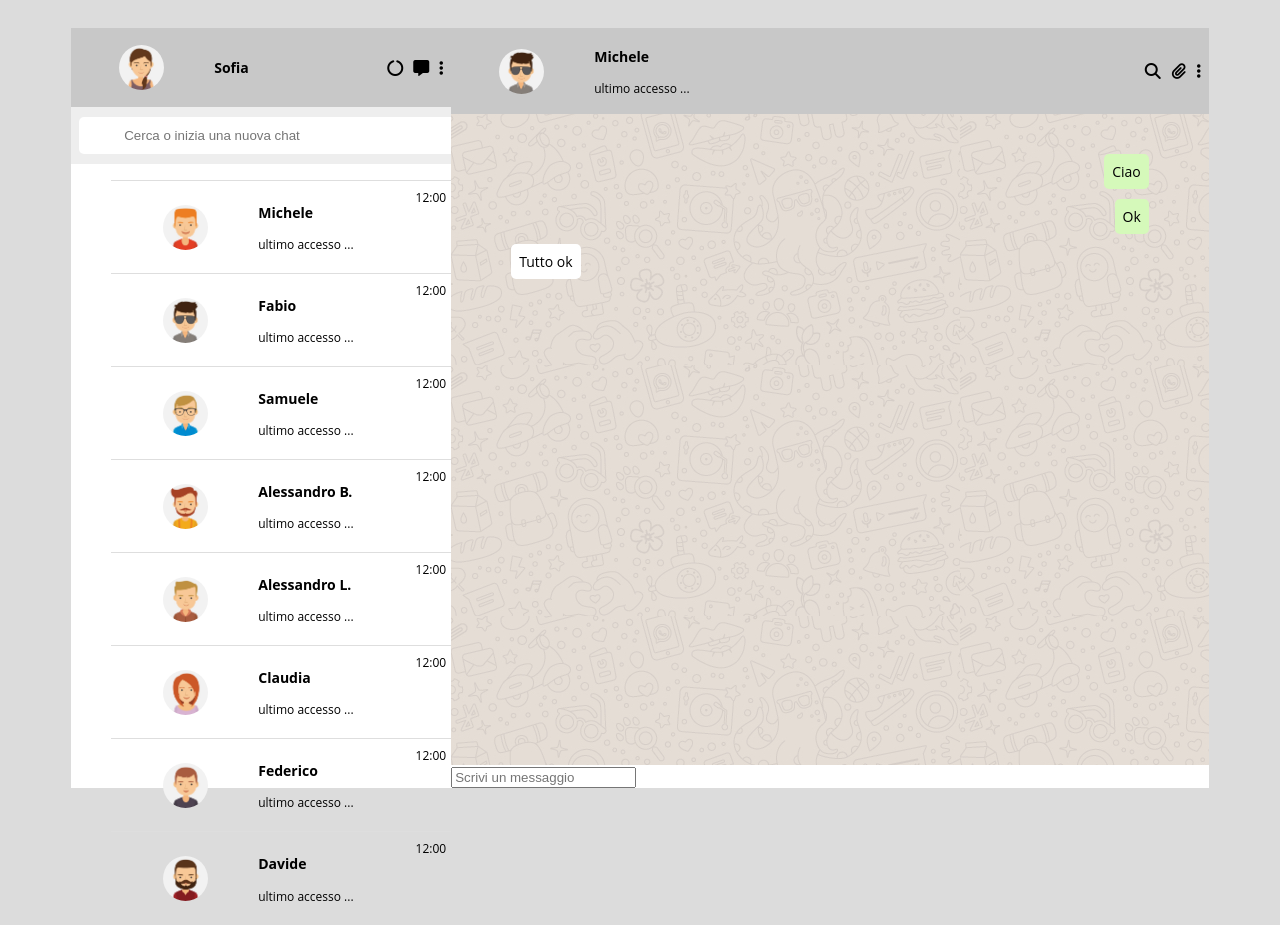
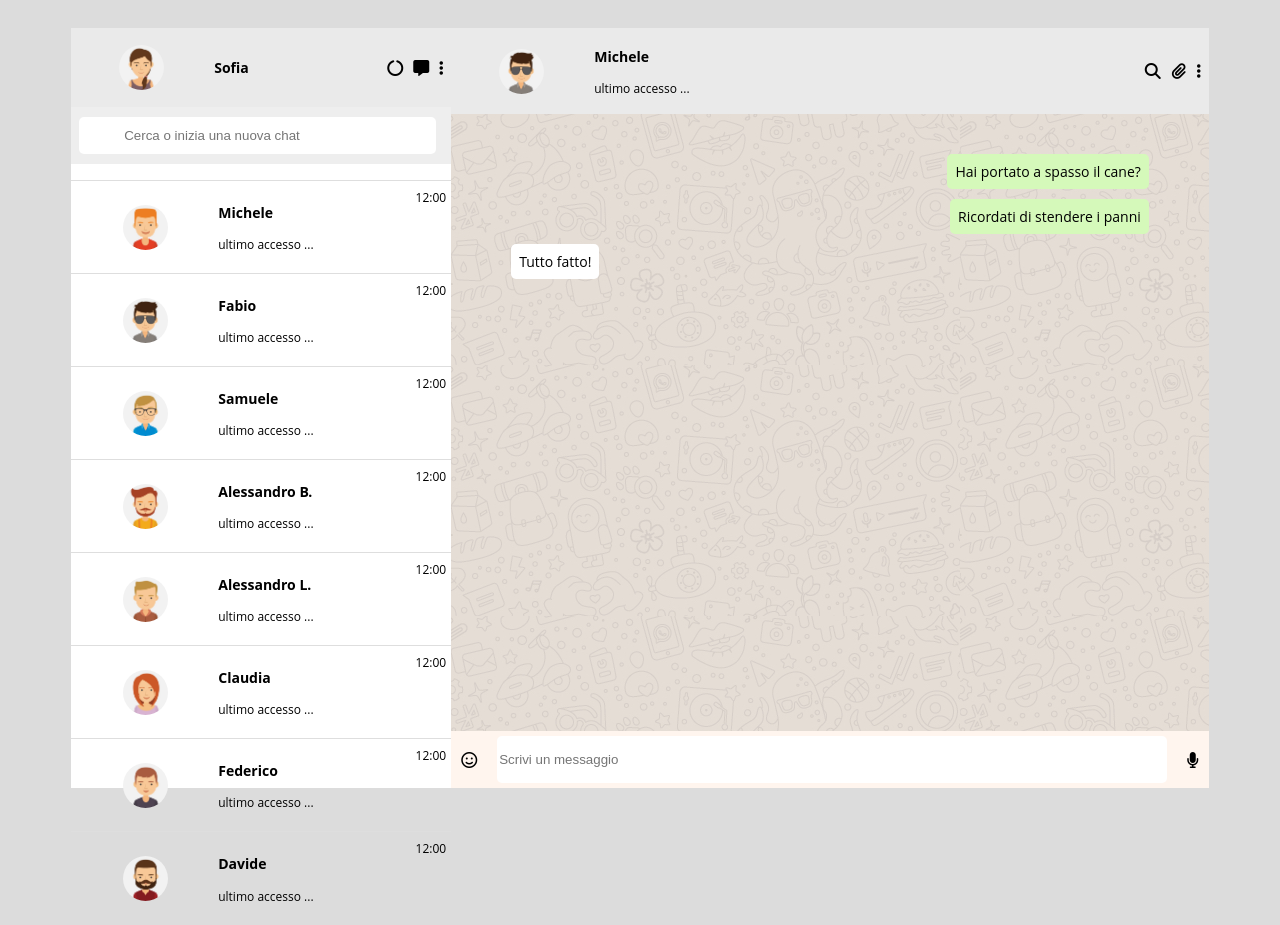
Before and after one commit to FabriAtom/vue-boolzapp, a plain HTML site: page index.html in a window 1280 px wide. Drawn offline with nearby package versions, Linux system fonts and the light colour scheme.

Commit message:
comm-contact-chat

```diff
--- a/css/app.css
+++ b/css/app.css
@@ -61,10 +61,11 @@ body{
 
 .sidebar .contacts{
     flex-grow: 1;
+    padding: 0;
 }
 
 .toolbar{
-    background-color: rgb(200, 200, 200);
+    background-color: rgb(234, 234, 234);
     padding: 5px 8px;
     display: flex;
     align-items: center;
@@ -113,7 +114,7 @@ body{
     height: 35px;
     padding-left: 45px;
     border: none;
-    width: 100%;
+    width: 85%;
 }
 
 .messages{
@@ -142,101 +143,18 @@ body{
 }
 
 
-
-
-
-
-
-
-
-
-
-
-
-
-
-
-
-
-
-
-/* contact */
-/* .sidebar{
-    height: 600px;
-    width: 250px;
-    background-color: grey;
+.add-new-message{
+    display: flex;
+    align-items: center;
+    gap: 20px;
+    padding: 5px 10px;
+    background-color: seashell;
 }
 
-.menu-contact{
-    height: 60px;
-    width: 250px;
-    background-color:rgba(0, 0, 0, 0.5);
+.add-new-message input{
+    height: 45px;
+    padding: o 15px;
+    border-radius: 5px;
+    flex-grow: 1;
+    border: none;
 }
-
-.mio-profilo{
-    height: 60px;
-    display: flex;
-    align-items: center;
-}
-
-.img-avatar{
-    width: 60px;
-    height: 60px;
-    border-radius: 40px;
-    margin: 0;
-}
-
-.nome-utente{
-    font-weight: 200px;;
-    color: black;
-    margin: 0;
-}
-
-.search{
-    height: 25px;
-    background-color:rgb(234, 234, 234);
-}
-
-.search-people{
-    padding: 0 20px;
-    align-items: center;
-}
-
-.icon{
-
-}
-
-
-
-
-
-.chat{
-    height: 600px;
-    width: 550px;
-    background-image:url(/assets/mine.jpg);
-}
-
-.utente-chat{
-    height: 60px;
-    width: 550px;
-    background-color:rgb(234, 234, 234);
-    display: flex;
-    align-items: center;
-}
-
-.send-mex{
-    height: 60px;
-    width: 550px;
-    background-color: rgb(243, 238, 234);
-    margin-top: 480px;
-    display: flex;
-}
-
-.write-message{
-    border-radius: 3px;
-    color: black;
-    background-color: white;
-    padding: 3px;
-    width: 400px;
-    height: 40px;
-} */
--- a/index.html
+++ b/index.html
@@ -28,12 +28,18 @@
             </div>
 
             <div class="search">
-                <input type="text" placeholder="Cerca o inizia una nuova chat">
+                <input type="text" placeholder="Cerca o inizia una nuova chat"
+                v-model="userFinder">
             </div>
 
             <ul class="contacts">
-                <li v-for="contact in contacts" class="contact">
-                    <div class="contact-details">
+                <li
+                    v-for="(contact, index) in contacts"
+                    class="contact"
+                    v-show= "contact.name.toLowerCase().includes(userFinder.toLowerCase())" >
+                    <div
+                        @click="active = index"
+                        class="contact-details">
                         <figure class="avatar">
                           <img :src="`./assets/avatar${contact.avatar}.jpg`" alt="">
                         </figure>
@@ -55,7 +61,7 @@
                     <figure class="avatar">
                     <img src="./assets/avatar_2.jpg" alt="">
                     </figure>
-                    <div class="contact-info">
+                    <div  class="contact-info">
                     <h3 class="contact_name">Michele</h3>
                     <p class="last-access">ultimo accesso ...</p>
                     </div>
@@ -67,28 +73,18 @@
             </div>
 
             <div class="messages">
-                <div class="message sent">
-                    Ciao
-                </div>
-
-                <div class="message sent">
-                    Ok
-                </div>
-
-                <div class="message received">
-                    Tutto ok
+                 <div class="message" :class="message.status" v-for="(message,i) in contacts[active].messages">
+                     {{message.message}}
                 </div>
             </div>
 
             <div class="add-new-message">
-                <input type="text" placeholder="Scrivi un messaggio">
-
+                <i class="fa-regular fa-face-smile"></i>
+                <input @keyup.enter="send" v-model="text" type="text" placeholder="Scrivi un messaggio">
+                <i class="fa-solid fa-microphone"></i>
             </div>
-
         </div>
-
     </div>
-
 
     <script src="./js/app.js"></script>
 </body>
--- a/js/app.js
+++ b/js/app.js
@@ -166,5 +166,53 @@ const app = new Vue({
     el:'#app',
     data: {
         contacts,
+        active: 0,
+        text:'',
+        userFinder: '',
+    },
+    methods: {
+        setActive(i) {
+            this.active = i
+        },
+        send() {
+            // togliendo gli spazi
+            const cleanedText = this.text.trim()
+
+            if (cleanedText === '') return
+
+            // creiamo variabile
+            const messages = this.contacts[ this.active ].messages
+
+            const message = {
+                date: '',
+                message: cleanedText,
+                status: 'sent',
+            }
+            console.log(message)
+
+            messages.push(message)
+            this.text = ''
+
+            setTimeout(() => {
+                // creiamo messaggio
+                const message = {
+                    data:'',
+                    message:'ciao sofia',
+                    status:'received',
+                }
+                console.log(message)
+
+                messages.push(message)
+
+            },1500)
+        },
     },
 })
+
+
+
+
+
+// Visualizzazione dinamica dei messaggi: tramite la direttiva v-for, visualizzare tutti i
+// messaggi relativi al contatto attivo all’interno del pannello della conversazione
+// ● Click sul contatto mostra la conversazione del contatto cliccato
```
